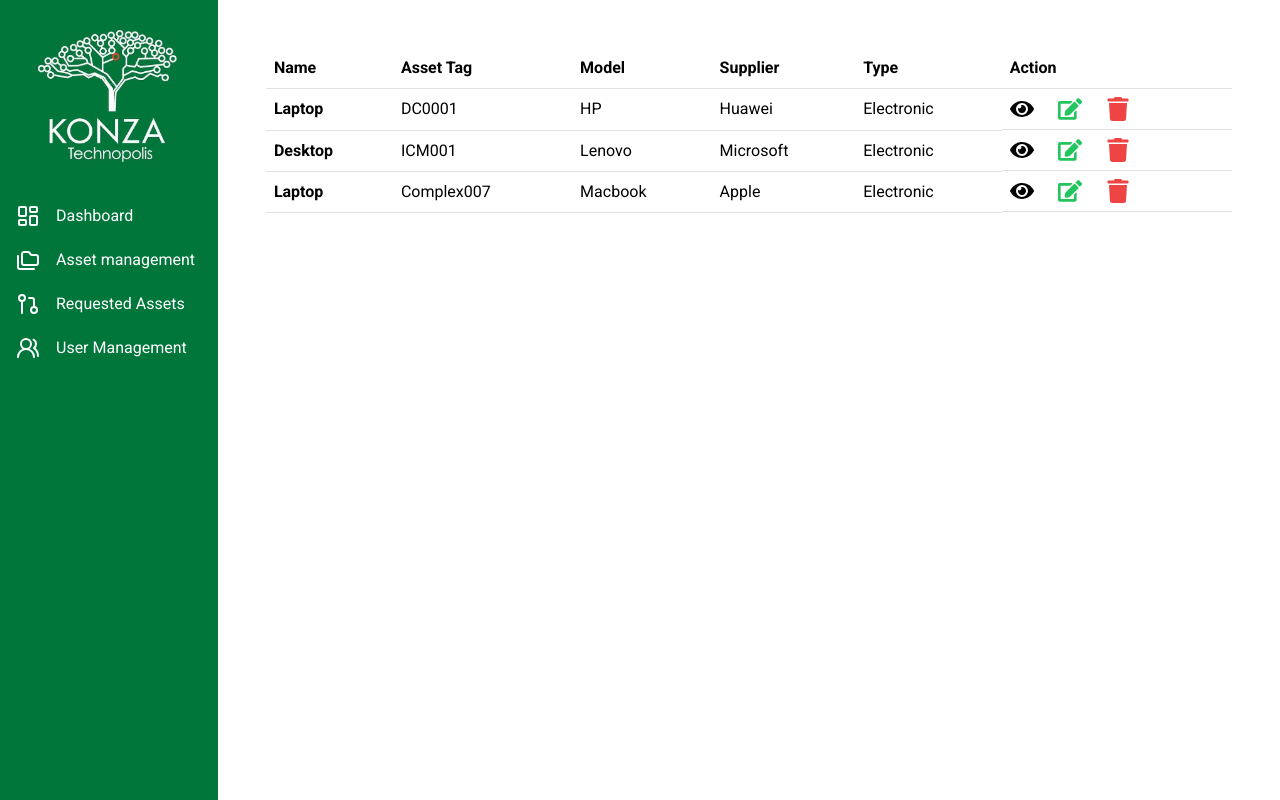
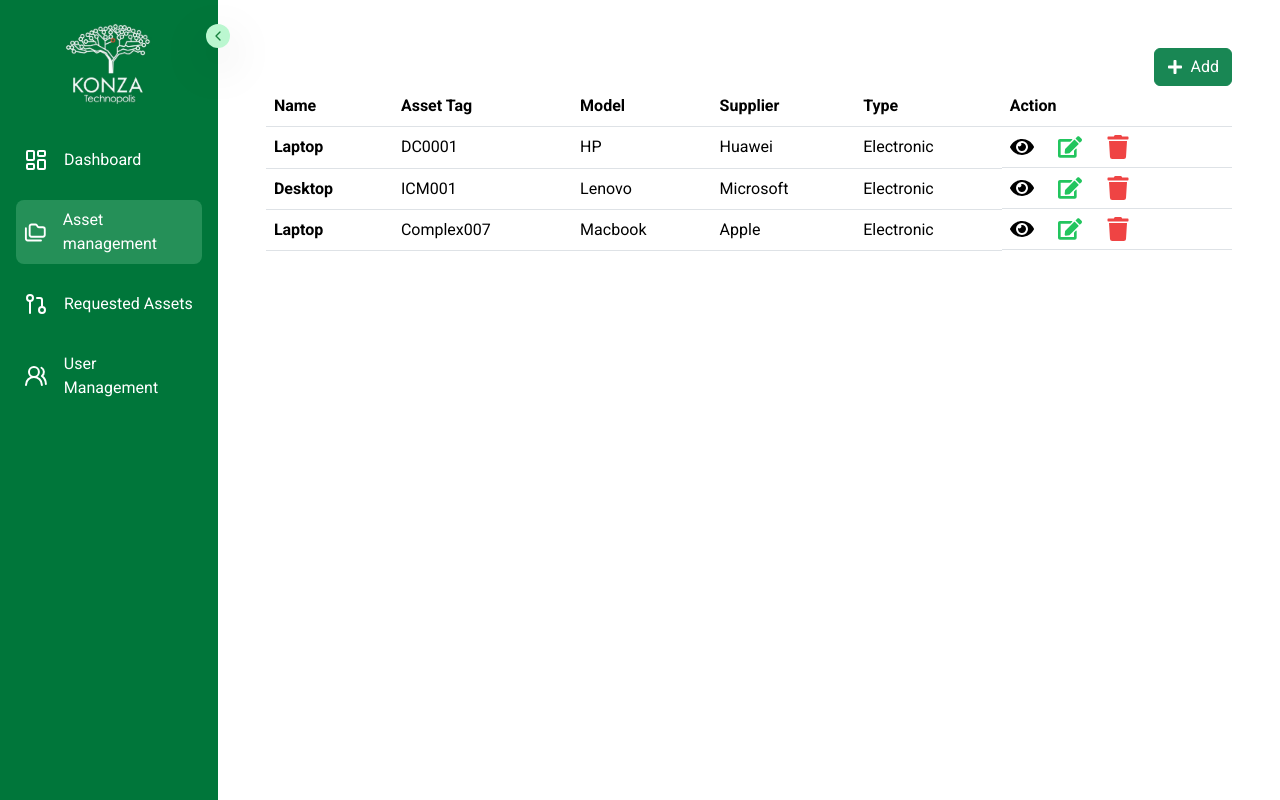
Before and after one commit to Konza-Silicon-Savannah/asset-management-system-frontend, a React (Vite) app: page /assets in a window 1280 px wide. Built offline with nearby package versions, Linux system fonts and the light colour scheme.

Commit message:
feat(sidebar) added a collapsable logic

```diff
--- a/src/screens/assets/ViewAsset.jsx
+++ b/src/screens/assets/ViewAsset.jsx
@@ -1,13 +1,15 @@
-
-import React from 'react'
-// import { FaCircle, FaCheckCircle, FaTimesCircle } from "react-icons/fa";
-import { FaEye, FaEdit, FaTrash } from 'react-icons/fa';
-
+import React from "react";
+import { FaEye, FaEdit, FaTrash, FaPlus } from "react-icons/fa";
+import { useNavigate } from "react-router-dom";
 
 const ViewAsset = () => {
+    const navigate = useNavigate();
     return (
-        <div className='p-5'>
-
+        <div className="p-5">
+            <button onClick={() => navigate("/assets/new")} className="btn btn-success float-end d-flex align-items-center gap-2">
+                <FaPlus />
+                Add
+            </button>
             <table className="table table-hover">
                 <thead>
                     <tr>
@@ -26,23 +28,18 @@ const ViewAsset = () => {
                         <td>HP</td>
                         <td>Huawei</td>
                         <td>Electronic</td>
-                        <td style={{
-
+                        <td
+                            style={{
                                 fontSize: "30px",
-                            display: 'flex',
-                            alignItems: 'center',
-                            gap: '4px'
-                        }} >
-
+                                display: "flex",
+                                alignItems: "center",
+                                gap: "4px",
+                            }}>
                             <div className="flex gap-4 text-[24px]">
                                 <FaEye className="text-black-500 cursor-pointer" />
                                 <FaEdit className="text-green-500 cursor-pointer" />
                                 <FaTrash className="text-red-500 cursor-pointer" />
                             </div>
-                            {/* <div style={{ display: 'inline-flex', alignItems: 'center', padding: '2px 5px', borderRadius: '40px', backdropFilter: 'blur(5px)', border: '1px solid black',backgroundColor:'#F2F4F7', width:'100px', height:'30px',fontSize:'15px',cursor: 'pointer' }}>
-    <FaCircle style={{ color: 'black', marginRight: '5px', cursor: 'pointer' }} data-bs-toggle="modal" data-bs-target="#pendingUser" />
-    <span style={{ color: 'black' }}>Pending</span>
-</div>  */}
                         </td>
                     </tr>
                     <tr>
@@ -51,24 +48,18 @@ const ViewAsset = () => {
                         <td>Lenovo</td>
                         <td>Microsoft</td>
                         <td>Electronic</td>
-                        <td style={{
-
+                        <td
+                            style={{
                                 fontSize: "30px",
-                            display: 'flex',
-                            alignItems: 'center',
-                            gap: '4px'
-                        }} >
-
-
+                                display: "flex",
+                                alignItems: "center",
+                                gap: "4px",
+                            }}>
                             <div className="flex gap-4 text-[24px]">
                                 <FaEye className="text-black-500 cursor-pointer" />
                                 <FaEdit className="text-green-500 cursor-pointer" />
                                 <FaTrash className="text-red-500 cursor-pointer" />
                             </div>
-                                              {/* <div style={{ display: 'inline-flex', alignItems: 'center', padding: '2px 5px', borderRadius: '40px', backdropFilter: 'blur(5px)', border: '1px solid black',backgroundColor:'#F2F4F7', width:'100px', height:'30px',fontSize:'15px',cursor: 'pointer' }}>
-    <FaCheckCircle style={{ color: 'green', marginRight: '5px', cursor: 'pointer' }} data-bs-toggle="modal" data-bs-target="#pendingUser" />
-    <span style={{ color: 'black' }}>Approved</span>
-</div> */}
                         </td>
                     </tr>
 
@@ -78,29 +69,24 @@ const ViewAsset = () => {
                         <td>Macbook</td>
                         <td>Apple</td>
                         <td>Electronic</td>
-                        <td style={{
-
+                        <td
+                            style={{
                                 fontSize: "30px",
-                            display: 'flex',
-                            alignItems: 'center',
-                            gap: '4px'
-                        }} >
+                                display: "flex",
+                                alignItems: "center",
+                                gap: "4px",
+                            }}>
                             <div className="flex gap-4 text-[24px]">
                                 <FaEye className="text-black-500 cursor-pointer" />
                                 <FaEdit className="text-green-500 cursor-pointer" />
                                 <FaTrash className="text-red-500 cursor-pointer" />
                             </div>
-                           {/* <div style={{ display: 'inline-flex', alignItems: 'center', padding: '2px 5px', borderRadius: '40px', backdropFilter: 'blur(5px)', border: '1px solid black',backgroundColor:'#F2F4F7', width:'100px', height:'30px',fontSize:'15px', cursor: 'pointer'}}>
-    <FaTimesCircle style={{ color: 'red', marginRight: '5px', cursor: 'pointer' }} data-bs-toggle="modal" data-bs-target="#pendingUser" />
-    <span style={{ color: 'black' }}>Rejected</span>
-</div> */}
                         </td>
                     </tr>
-
                 </tbody>
             </table>
         </div>
-    )
-}
+    );
+};
 
-export default ViewAsset
+export default ViewAsset;
--- a/src/screens/partials/SideBar.jsx
+++ b/src/screens/partials/SideBar.jsx
@@ -1,31 +1,52 @@
-import { Link } from 'react-router-dom';
-import konza from '/images/konza.jpg';
-import { Folders, GitPullRequest, LayoutDashboard, LayoutGrid, Users2 } from 'lucide-react';
+import { Link, useLocation } from "react-router-dom";
+import { useState, useEffect } from "react";
+import konza from "/images/konza.jpg";
+import { Folders, GitPullRequest, LayoutDashboard, LayoutGrid, Users2, ChevronLeft, ChevronRight } from "lucide-react";
 
 const SideBar = () => {
+    const [collapsed, setCollapsed] = useState(false);
+    const location = useLocation();
+
+    const isActive = (path) => {
+        if (path === "/") {
+            return location.pathname === "/";
+        }
+        return location.pathname.startsWith(path);
+    };
+
+    const toggleCollapse = () => {
+        setCollapsed(!collapsed);
+    };
 
     return (
-        <div className="w-[20%]  text-white p-3" style={{backgroundColor:'#00763A', margin:0}}>
-            <div className="h-[10rem] w-full">
-                <img src={konza} alt="Konza" className='w-full h-full object-contain' />
+        <div className={`${collapsed ? "w-16" : "w-64"} text-white p-3 transition-all duration-300 relative h-screen`} style={{ backgroundColor: "#00763A", margin: 0 }}>
+            <button onClick={toggleCollapse} className="absolute -right-3 top-6 bg-green-200 text-green-700 rounded-full p-1 shadow-lg hover:bg-gray-100 z-10">
+                {collapsed ? <ChevronRight size={16} /> : <ChevronLeft size={16} />}
+            </button>
+
+            <div className={`${collapsed ? "h-12 w-12 mx-auto" : "h-24 w-full"} transition-all duration-300 mb-6`}>
+                <img src={konza} alt="Konza" className="w-full h-full object-contain" />
             </div>
 
-            <div className='space-y-5 text-md mt-7'>
-                <Link to='/' className='flex items-center gap-3'>
-                    <LayoutDashboard />
-                    <span>Dashboard</span>
+            <div className="space-y-5 text-md mt-7">
+                <Link to="/" className={`flex items-center gap-3 p-2 rounded-lg transition-all ${isActive("/") ? "bg-green-200 bg-opacity-20" : "hover:bg-green-200 hover:bg-opacity-10"}`}>
+                    <LayoutDashboard className={collapsed ? "mx-auto" : ""} />
+                    {!collapsed && <span>Dashboard</span>}
                 </Link>
-                <Link to='/assets' className='flex items-center gap-3'>
-                    <Folders />
-                    <span>Asset management</span>
+
+                <Link to="/assets" className={`flex items-center gap-3 p-2 rounded-lg transition-all ${isActive("/assets") && !isActive("/assets/request") ? "bg-green-200 bg-opacity-20" : "hover:bg-green-200 hover:bg-opacity-10"}`}>
+                    <Folders className={collapsed ? "mx-auto" : ""} />
+                    {!collapsed && <span>Asset management</span>}
                 </Link>
-                <Link to='/assets/request' className='flex items-center gap-3'>
-                    <GitPullRequest />
-                    <span>Requested Assets</span>
+
+                <Link to="/assets/request" className={`flex items-center gap-3 p-2 rounded-lg transition-all ${isActive("/assets/request") ? "bg-green-200 bg-opacity-20" : "hover:bg-green-200 hover:bg-opacity-10"}`}>
+                    <GitPullRequest className={collapsed ? "mx-auto" : ""} />
+                    {!collapsed && <span>Requested Assets</span>}
                 </Link>
-                <Link to='/users' className='flex items-center gap-3'>
-                    <Users2 />
-                    <span>User Management</span>
+
+                <Link to="/users" className={`flex items-center gap-3 p-2 rounded-lg transition-all ${isActive("/users") ? "bg-green-200 bg-opacity-20" : "hover:bg-green-200 hover:bg-opacity-10"}`}>
+                    <Users2 className={collapsed ? "mx-auto" : ""} />
+                    {!collapsed && <span>User Management</span>}
                 </Link>
             </div>
         </div>
```
Lines whose indentation alone changed are shown as unchanged.
